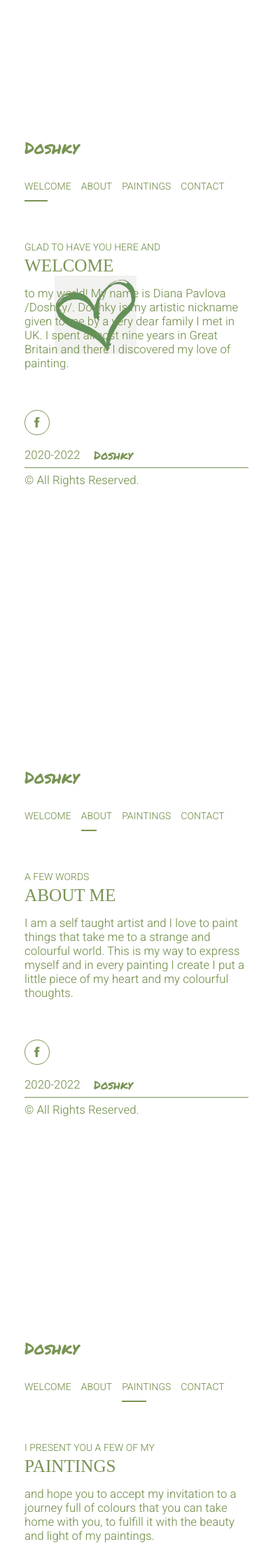
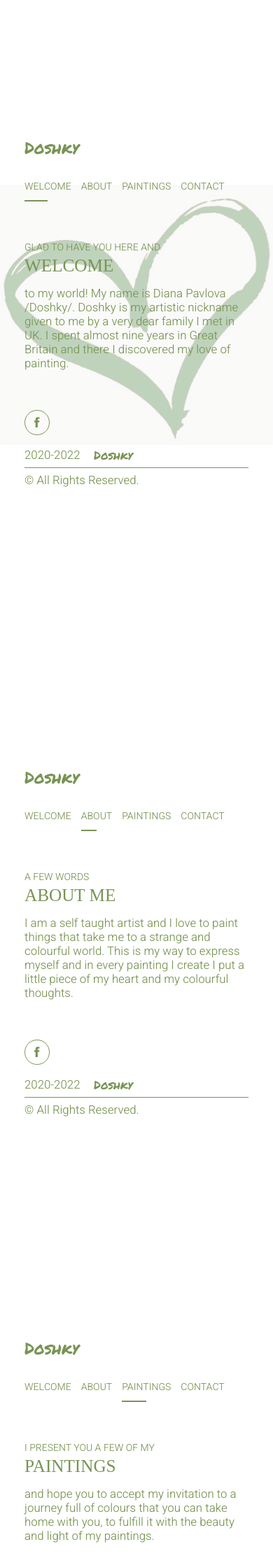
Before and after one commit to doshky/doshky.com, a Jekyll site: the page built from index.html, in a window 390 px wide. Shown: the top 2237 px of the page at 70% size. Built offline with Jekyll 4.4.1, drawn with Linux system fonts in a browser that asks for light colours; some web fonts are replaced; grey boxes are pictures that could not be loaded.

Commit message:
Cover image transition adjusted to smaller screens

```diff
--- a/assets/css/layout.css
+++ b/assets/css/layout.css
@@ -28,7 +28,6 @@ button {
 }
 
 .cover-image {
-	width: 100%; height: 100%;
 	position: absolute;
 
 }
--- a/assets/css/media-queries.css
+++ b/assets/css/media-queries.css
@@ -161,6 +161,16 @@
 
 	}
 
+	.section {
+		--section-cover-image-opacity-end: 0.4;
+
+	}
+
+	.section > .cover-image {
+		left: 0; right: 0;
+
+	}
+
 }
 
 @media ( max-width: 840px ) and ( min-width: 681px ) {
--- a/assets/css/section.css
+++ b/assets/css/section.css
@@ -78,9 +78,8 @@
 
 .section > .cover-image {
 	display: block;
-	width: 30%;
 	position: absolute;
-	left: 20%; top: 0;
+	left: 20%; right: 50%; top: 0; bottom: 0;
 	z-index: 1;
 	/*background-color: var( --background-color ); */
 	background-size: contain; background-position: center; background-repeat: no-repeat;
@@ -111,6 +110,11 @@
 
 } */
 
+.section {
+	--section-cover-image-opacity-end: 1;
+
+}
+
 .section .cover-image {
 	opacity: 0;
 	transform: translateY( 100px );
@@ -120,7 +124,7 @@
 
 
 .section-current .cover-image {
-	opacity: 1;
+	opacity: var( --section-cover-image-opacity-end );
 	transform: translateY( 0 );
 
 }
```
